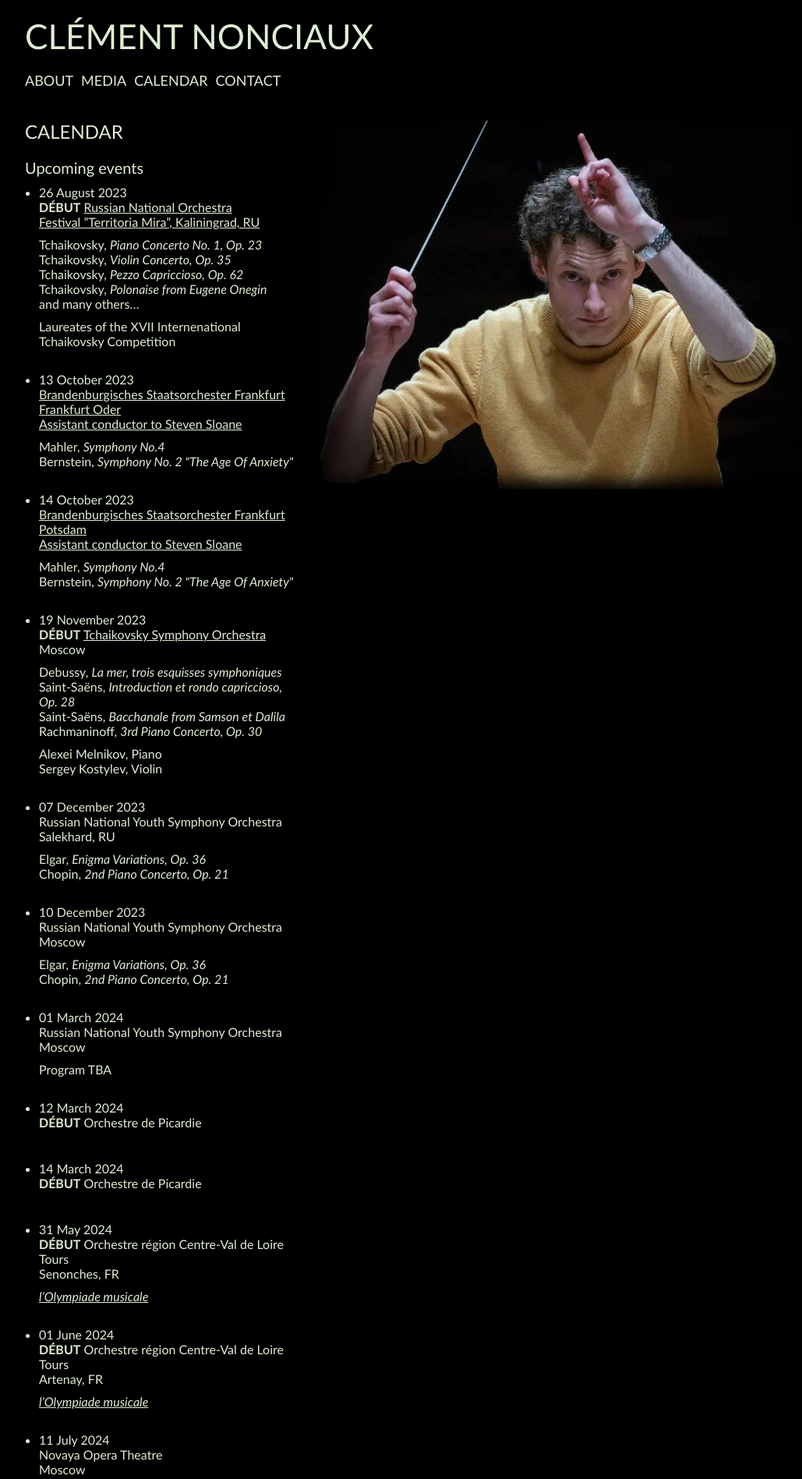
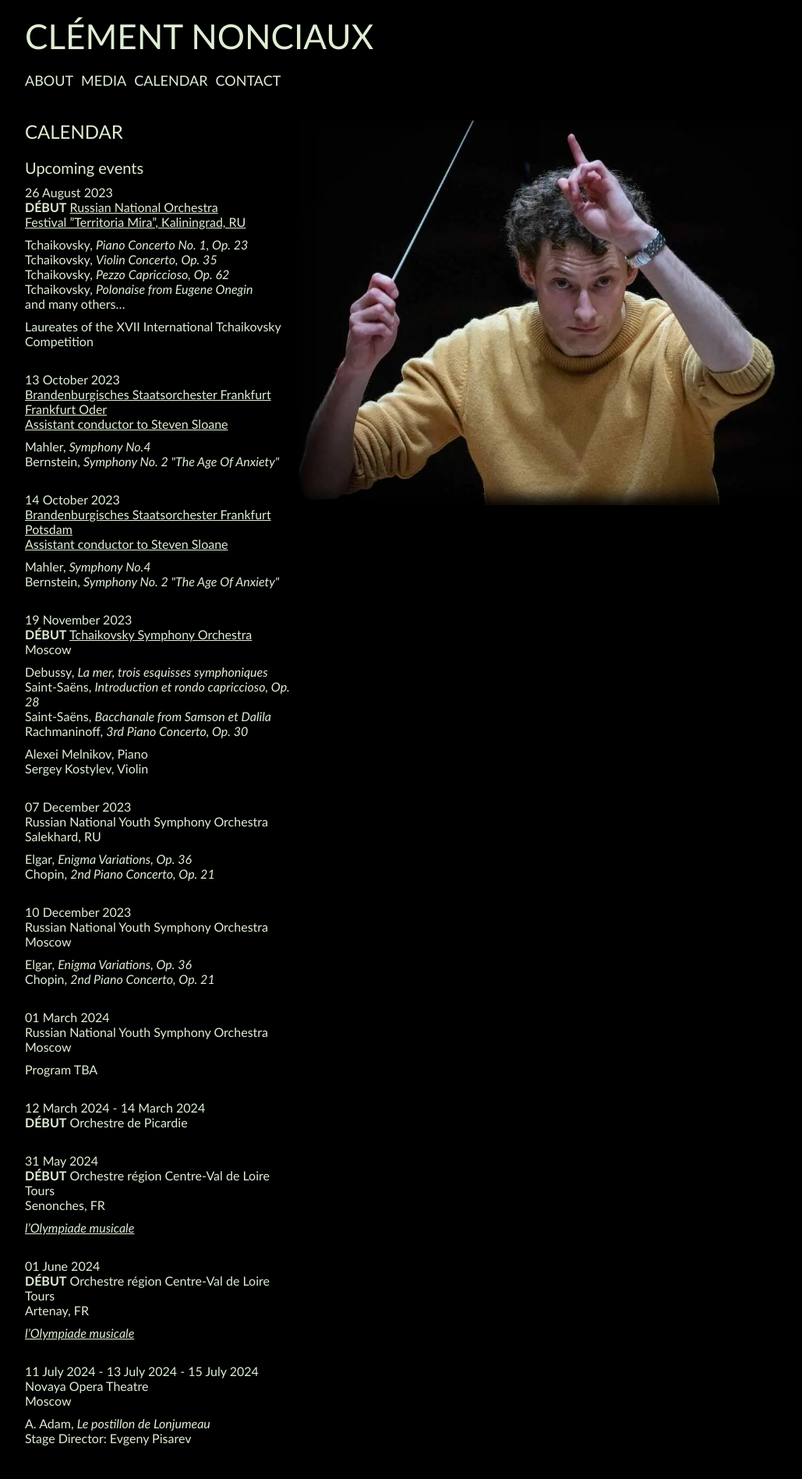
Before and after one commit to martincadoux/clementnonciaux.com, a Jekyll site: the page built from _pages/calendar.html, in a window 1280 px wide. Shown: the top 1897 px of the page at 78% size, without its empty margins (108-1137 px from the left). Built offline with Jekyll 4.4.1, drawn with Linux system fonts in a browser that asks for light colours; some of the changed text lies outside the part shown.

Commit message:
Group events together

```diff
--- a/_data/events.yml
+++ b/_data/events.yml
@@ -1,4 +1,4 @@
-- date: 2024-07-15
+- date: [2024-07-11, 2024-07-13, 2024-07-15]
   location: |-
     Novaya Opera Theatre
     Moscow
@@ -6,54 +6,32 @@
     A. Adam, *Le postillon de Lonjumeau*
     Stage Director: Evgeny Pisarev
 
-- date: 2024-07-13
-  location: |-
-    Novaya Opera Theatre
-    Moscow
-  program: |-
-    A. Adam, *Le postillon de Lonjumeau*
-    Stage Director: Evgeny Pisarev
-
-- date: 2024-07-11
-  location: |-
-    Novaya Opera Theatre
-    Moscow
-  program: |-
-    A. Adam, *Le postillon de Lonjumeau*
-    Director: Evgeny Pisarev
-
-- date: 2024-05-31
+- date: [2024-05-31]
   location: |-
     **DÉBUT** Orchestre région Centre-Val de Loire Tours
     Senonches, FR
   program: |-
     [*l'Olympiade musicale*](https://operadetours.fr/fr/programmation/l-olympiade-musicale-senonches-artenay)
 
-- date: 2024-06-01
+- date: [2024-06-01]
   location: |-
     **DÉBUT** Orchestre région Centre-Val de Loire Tours
     Artenay, FR
   program: |-
     [*l'Olympiade musicale*](https://operadetours.fr/fr/programmation/l-olympiade-musicale-senonches-artenay)
 
-- date: 2024-03-14
+- date: [2024-03-12, 2024-03-14]
   location: |-
     **DÉBUT** Orchestre de Picardie
-  programm: |-
 
-- date: 2024-03-12
-  location: |-
-   **DÉBUT** Orchestre de Picardie
-  programm: |-
-
-- date: 2024-03-01
+- date: [2024-03-01]
   location: |-
     Russian National Youth Symphony Orchestra
     Moscow
   program: |-
     Program TBA
 
-- date: 2023-12-10
+- date: [2023-12-10]
   location: |-
     Russian National Youth Symphony Orchestra
     Moscow
@@ -61,7 +39,7 @@
     Elgar, *Enigma Variations, Op. 36*
     Chopin, *2nd Piano Concerto, Op. 21*
 
-- date: 2023-12-07
+- date: [2023-12-07]
   location: |-
     Russian National Youth Symphony Orchestra
     Salekhard, RU
@@ -69,7 +47,7 @@
     Elgar, *Enigma Variations, Op. 36*
     Chopin, *2nd Piano Concerto, Op. 21*
 
-- date: 2023-11-19
+- date: [2023-11-19]
   location: |-
     **DÉBUT** [Tchaikovsky Symphony Orchestra](https://www.bso.ru/concerts/2023/11/19/)
     Moscow
@@ -82,7 +60,7 @@
     Alexei Melnikov, Piano
     Sergey Kostylev, Violin
 
-- date: 2023-10-14
+- date: [2023-10-14]
   location: |-
     [Brandenburgisches Staatsorchester Frankfurt
     Potsdam
@@ -91,7 +69,7 @@
     Mahler, *Symphony No.4*
     Bernstein, *Symphony No. 2 \"The Age Of Anxiety\"*
 
-- date: 2023-10-13
+- date: [2023-10-13]
   location: |-
     [Brandenburgisches Staatsorchester Frankfurt
     Frankfurt Oder
@@ -100,7 +78,7 @@
     Mahler, *Symphony No.4*
     Bernstein, *Symphony No. 2 \"The Age Of Anxiety\"*
 
-- date: 2023-08-26
+- date: [2023-08-26]
   location: |-
     **DÉBUT** [Russian National Orchestra
     Festival ”Territoria Mira”, Kaliningrad, RU](https://sobor39.ru/news/nashi-novosti/3291/)
@@ -111,9 +89,9 @@
     Tchaikovsky, *Polonaise from Eugene Onegin*
     and many others…
   soloist: |-
-    Laureates of the XVII Internenational Tchaikovsky Competition
+    Laureates of the XVII International Tchaikovsky Competition
 
-- date: 2023-07-15
+- date: [2023-07-13, 2023-07-15]
   location: |-
     **DÉBUT** Novaya Opera Theatre
     Moscow
@@ -121,15 +99,7 @@
     [A. Adam, *Le postillon de Lonjumeau*](https://novayaopera.ru/en/afisha-i-bilety/performance/pochtalon-iz-lonzhyumo/)
     Concert version
 
-- date: 2023-07-13
-  location: |-
-    **DÉBUT** Novaya Opera Theatre
-    Moscow
-  program: |-
-    [A. Adam, *Le postillon de Lonjumeau*](https://novayaopera.ru/en/afisha-i-bilety/performance/pochtalon-iz-lonzhyumo/)
-    Concert version
-
-- date: 2023-06-18
+- date: [2023-06-17, 2023-06-18]
   location: |-
     Neue Philharmonie Berlin
   program: |-
@@ -138,16 +108,7 @@
     Respighi, *Antiche danze ed arie per liuto (3rd suite)*
     Holst, *St. Paul’s Suite*
 
-- date: 2023-06-17
-  location: |-
-    Neue Philharmonie Berlin
-  program: |-
-    Haydn, *Symphony No. 44 in E minor*
-    Mozart, *Symphony No. 28 in A Major, K.201*
-    Respighi, *Antiche danze ed arie per liuto (3rd suite)*
-    Holst, *St. Paul’s Suite*
-
-- date: 2023-03-19
+- date: [2023-03-19]
   location: |-
     **DÉBUT** [Russian National Youth Symphony Orchestra](https://meloman.ru/concert/kzch-2023-03-19-1/?setlang=en)
     Moscow
--- a/_includes/events.html
+++ b/_includes/events.html
@@ -2,15 +2,24 @@
 
 <ul class="events">
   {% for item in events %}
-  <li class="events__item">
-    <time class="events__time" datetime="{{ item.date | date_to_xmlschema }}">
-      {{ item.date | date_to_long_string }}
-    </time>
-    <p class="events__location">{{ item.location | markdownify }}</p>
-    <div class="events__program events__content">{{ item.program | markdownify }}</div>
-    {% if item.soloist %}
-    <div class="events__soloist events__content">{{ item.soloist | markdownify }}</div>
-    {% endif %}
+  <li class="events__item layout-item">
+    <article class="events__details">
+      {% for date in item.date %}
+      <time class="events__time" datetime="{{ date | date_to_xmlschema }}">
+        {{ date | date_to_long_string }}
+      </time>
+      {% endfor %}
+
+      <div class="events__location">{{ item.location | markdownify }}</div>
+
+      {% if item.program %}
+      <div class="events__program events__content">{{ item.program | markdownify }}</div>
+      {% endif %}
+
+      {% if item.soloist %}
+      <div class="events__soloist events__content">{{ item.soloist | markdownify }}</div>
+      {% endif %}
+    </article>
   </li>
   {% endfor %}
 </ul>
--- a/_pages/calendar.html
+++ b/_pages/calendar.html
@@ -6,32 +6,61 @@ title: Calendar - Clément Nonciaux
   <div class="layout-content-start">
     <h1 class="typo-h1">Calendar</h1>
 
+    {% assign current_date = site.time | date: "%s" %}
+    {% assign current_year = current_date | date: "%Y" %}
+
+    {% assign current_year_season_start = current_year | append: "-09-01" %}
+    {% assign past_year_season_start = current_year | minus: 1 | append: "-09-01" %}
+    {% assign current_season = "" %}
+
+    {% if current_date >= current_year_season_start %}
+    {% assign current_season = current_year_season_start | date: "%s" %}
+    {% else %}
+    {% assign current_season = past_year_season_start | date: "%s" %}
+    {% endif %}
+
     {% assign upcoming_events = "" | split: "" %}
     {% assign past_events = "" | split: "" %}
-
-    {% assign current_date = site.time | date: "%s" %}
+    {% assign archived_events = "" | split: "" %}
 
     {% for item in site.data.events %}
-    {% assign event_date = item.date | date: "%s" %}
+    {% assign event_date = item.date.last | date: "%s" %}
     {% if event_date >= current_date %}
     {% assign upcoming_events = upcoming_events | push: item %}
+    {% elsif event_date >= current_season %}
+    {% assign past_events = past_events | push: item %}
     {% else %}
-    {% assign past_events = past_events | push: item %}
+    {% assign archived_events = archived_events | push: item %}
     {% endif %}
     {% endfor %}
 
     {% assign upcoming_events = upcoming_events | sort: "date" %}
     {% assign past_events = past_events | sort: "date" | reverse %}
+    {% assign archived_events = archived_events | sort: "date" | reverse %}
 
+    {% if upcoming_events and upcoming_events.size != 0 %}
     <section class="layout-section">
       <h2 class="typo-h2">Upcoming events</h2>
-      {% include events.html events=upcoming_events %}
+      {% include events.html events = upcoming_events %}
     </section>
+    {% endif %}
 
+    {% if past_events and past_events.size != 0 %}
     <section class="layout-section">
       <h2 class="typo-h2">Past events</h2>
-      {% include events.html events=past_events %}
+      {% include events.html events = past_events %}
     </section>
+    {% endif %}
+
+    {% if archived_events and archived_events.size != 0 %}
+    <section class="layout-section">
+      <h2 class="typo-h2">Archives</h2>
+      <details>
+        <summary><u>2021 / 2022</u></summary>
+        {% include events.html events = archived_events %}
+      </details>
+    </section>
+    {% endif %}
   </div>
 
   <picture class="layout-content-end">
--- a/_sass/base/_base.scss
+++ b/_sass/base/_base.scss
@@ -62,3 +62,13 @@ iframe {
   max-width: 100%;
   height: auto;
 }
+
+details + details {
+  margin-block-start: var(--layout-gap);
+}
+
+summary {
+  display: inline-block;
+  margin-block-end: 1rem;
+  cursor: pointer;
+}
--- a/_sass/components/_events.scss
+++ b/_sass/components/_events.scss
@@ -2,11 +2,13 @@
   display: flex;
   flex-direction: column;
   gap: calc(var(--layout-gap) * 1.5);
-  padding-inline: 1.8rem;
-  list-style-type: disc;
 
   &__time {
     font-weight: 500;
+
+    & + &::before {
+      content: "- "
+    }
   }
 
   &__content {
```
